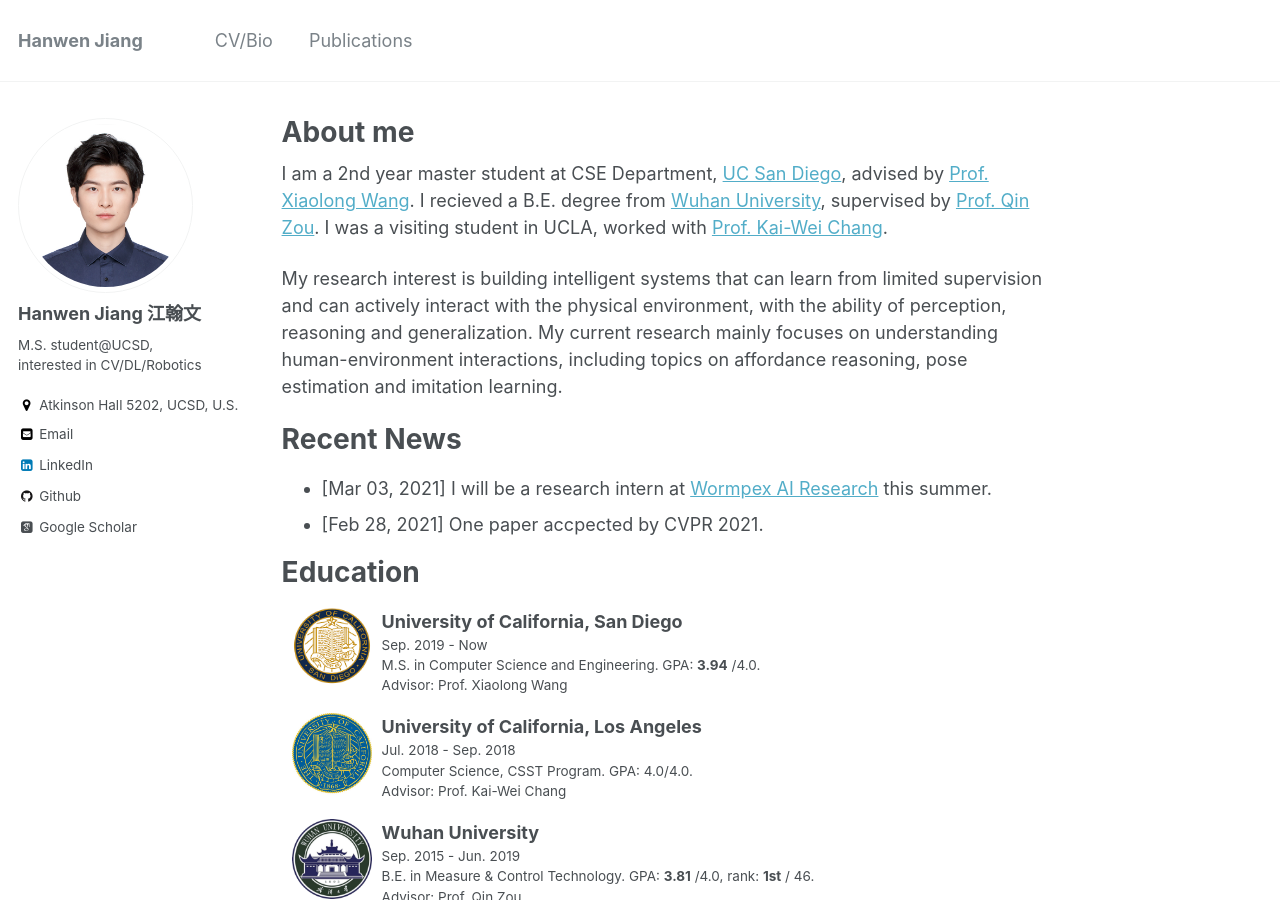
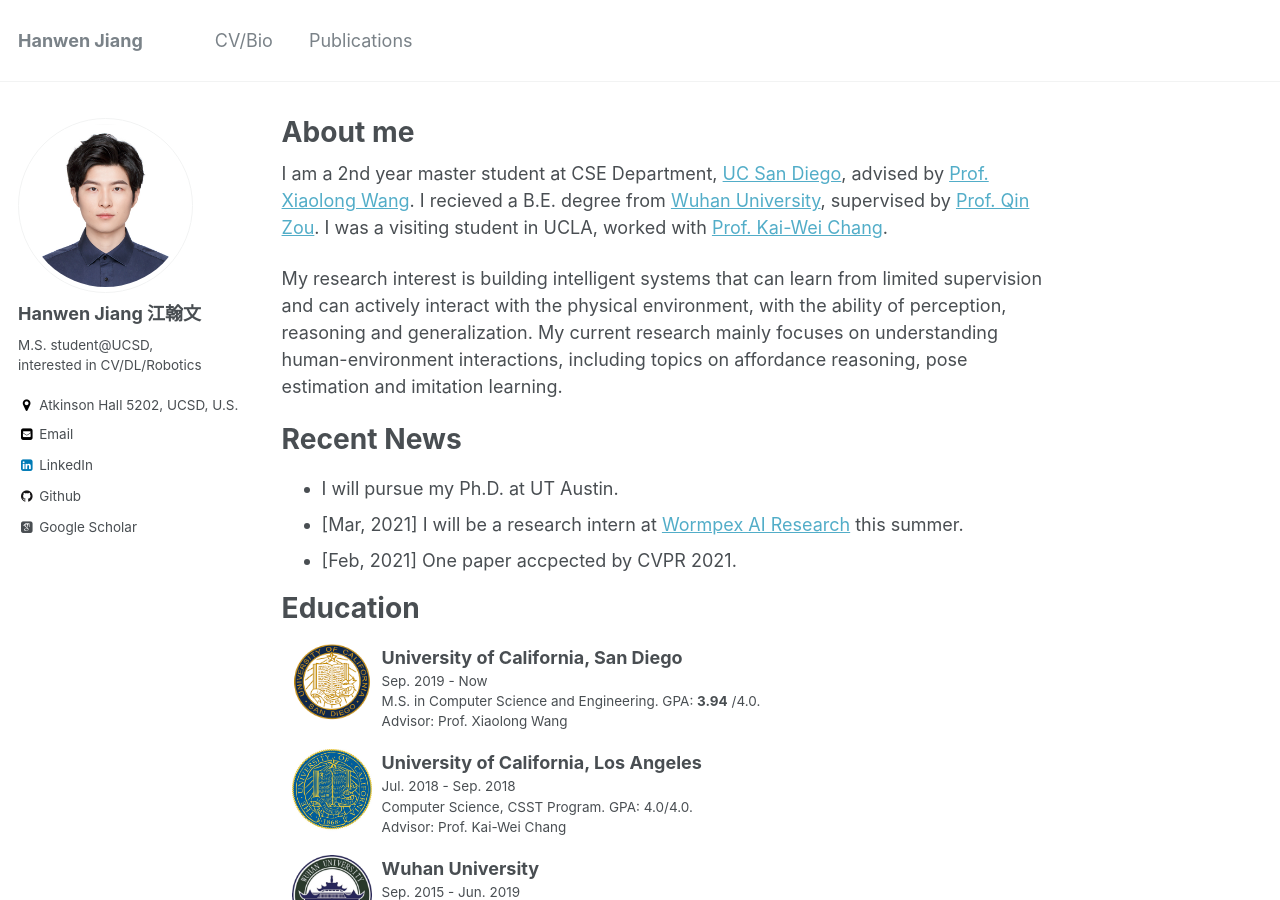
Before and after one commit to hwjiang1510/hwjiang1510.github.io, a Jekyll site: the page built from _pages/about.md, in a window 1280 px wide and 900 px high. Built offline with Jekyll 4.4.1, drawn with Linux system fonts in a browser that asks for light colours; some web fonts are replaced.

```diff
--- a/_pages/about.md
+++ b/_pages/about.md
@@ -14,8 +14,9 @@ My research interest is building intelligent systems that can learn from limited
 My current research mainly focuses on understanding human-environment interactions, including topics on affordance reasoning, pose estimation and imitation learning.
 
 # Recent News
-* [Mar 03, 2021] I will be a research intern at [Wormpex AI Research](https://research.wormpex.com/) this summer.
-* [Feb 28, 2021] One paper accpected by CVPR 2021.
+* I will pursue my Ph.D. at UT Austin.
+* [Mar, 2021] I will be a research intern at [Wormpex AI Research](https://research.wormpex.com/) this summer.
+* [Feb, 2021] One paper accpected by CVPR 2021.
 
 # Education
 <dl><dt><img align="left" width="80" height="80" hspace="10" src="./images/UCSD.png"/></dt><dt>University of California, San Diego</dt><dd>Sep. 2019 - Now</dd><dd>M.S. in Computer Science and Engineering. GPA: <strong>3.94</strong> /4.0.</dd><dd>Advisor: Prof. Xiaolong Wang</dd></dl>
```
Also changed, not shown: _pages/cv.md (+1 -1 lines).
